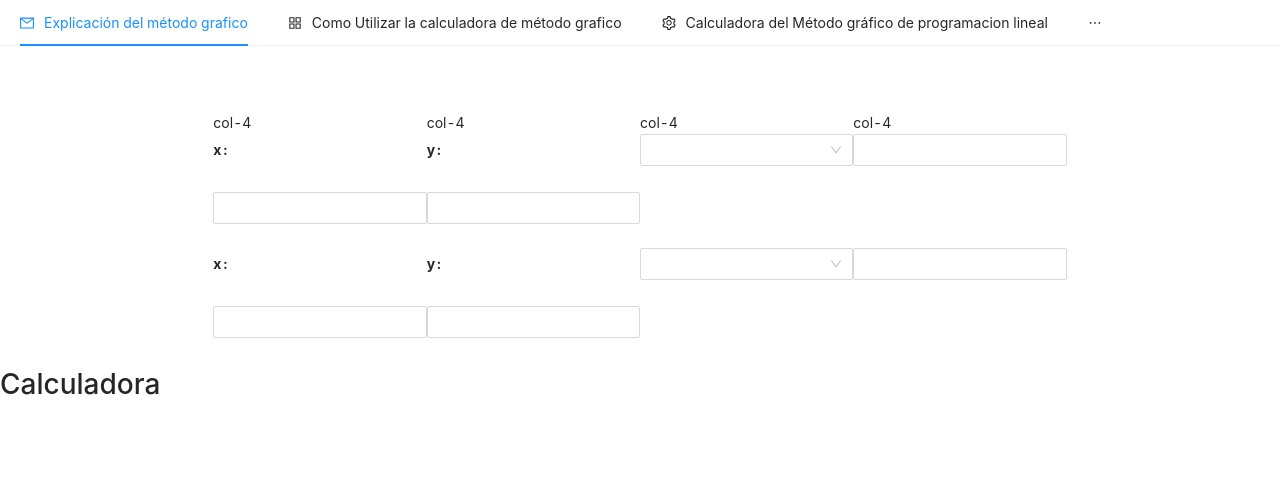
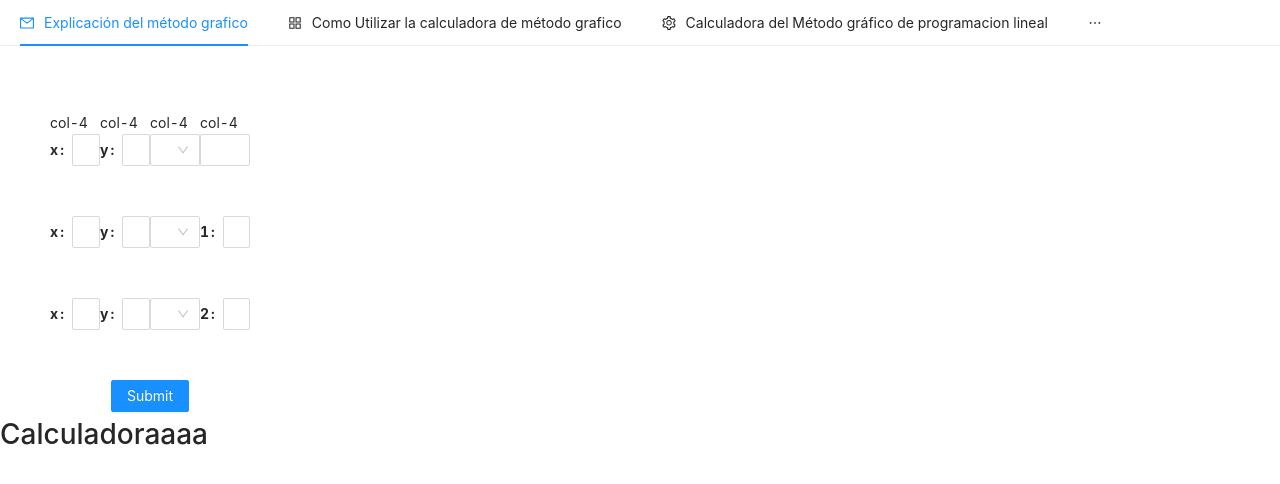
Before and after one commit to JpMurcia/software_educativo, a React (Create React App) app: page /Calculadora in a window 1280 px wide. Shown: the top 484 px of the page. Built offline with nearby package versions, Linux system fonts and the light colour scheme.

Commit message:
actualizacion

```diff
--- a/src/page/Calculadora.js
+++ b/src/page/Calculadora.js
@@ -4,6 +4,8 @@ import React, { useState, useContext } from 'react';
 import { TodoContext } from './TodoContext';
 import { TodoList } from './TodoList';
 import { TodoItem } from './TodoItem';
+import { metodoGraficoR } from './MetodoGrafico';
+
 import { CreateTodoButton } from './CreateTodoButton';
 // import { Modal } from './Modal';
 import { TodoForm } from './TodoForm';
@@ -51,23 +53,69 @@ const InitialSimboloRestricciones = [
     }
 ];
 
+
+
+
+
 const Calculadora = () => {
 
+    const InitialMatriz = [
+        {
+            key: 1,
+            x: 5,
+            y: 6,
+            simbolo: "<=",
+            simbolo_id: 2,
+            restriccion: 1
+        },
+        {
+            key: 2,
+            x: 4,
+            y: 3,
+            simbolo: "<",
+            simbolo_id: 1,
+            restriccion: 2
+        }
+    ];
+
+    let data = [{
+        key: 1,
+        x: 5,
+        y: 6,
+        simbolo: "<=",
+        simbolo_id: 2,
+        restriccion: 1
+    }]
 
     const handleChange = e => {
-        const { name, value } = e.target;
+        const { name, value, title } = e.target;
+
         setFormData({
             ...fromData,
             [name]: value
         });
-        // console.log(fromData);
+        // setMatriz([ ,
+        //     {
+        //     key:name,
+        //     [title]:value
+        // }])
+        // for(let index;data.length;index++){
+        //     if(data[index].key==name){
+        //         // data[index].key=
+        //     }
+        // }
+
+        // console.log(e);
+        console.log(name, value, title);
+        console.log(Matriz);
     }
     const [fromData, setFormData] = useState({});
     const [Simbolo, setSimbolo] = useState(InitialSimboloRestricciones);
+    const [Matriz, setMatriz] = useState(InitialMatriz);
 
 
 
-    const handleChangeSelectTypeWeight = (data) => {
+    const handleChangeSelectRestriccion = (data) => {
         console.log('selected', { data });
         console.log('selected key', data.key);
         console.log('selected value', data.value);
@@ -80,6 +128,29 @@ const Calculadora = () => {
         })
 
 
+    };
+
+    const onFinish = (values) => {
+        console.log('Success:', values);
+
+
+
+
+
+        const n = 3; // Número de restricciones
+        const A = [[6, 2], [6, 5], [6, 5]]; // Matriz de coeficientes de las restricciones
+        const b = [7, 12,17]; // Vector de términos independientes de las restricciones
+        const RestriccionSibolos = ["<=","<=", "<="]; // Vector de términos independientes de las restricciones
+        const funcionObjetivo = (x, y) => 5*x + 4*y; // Función objetivo
+        const maximizar = true; // Indica si se quiere maximizar o minimizar la función objetivo
+
+
+
+        metodoGraficoR(n, funcionObjetivo, A, b, maximizar,RestriccionSibolos);
+
+    };
+    const onFinishFailed = (errorInfo) => {
+        console.log('Failed:', errorInfo);
     };
 
     const {
@@ -95,7 +166,7 @@ const Calculadora = () => {
     return (
 
         < >
-            {/* <React.Fragment> */}
+            <React.Fragment>
 
                 {/* <TodoList>
                     {error && <p>Desespérate, hubo un error...</p>}
@@ -121,10 +192,14 @@ const Calculadora = () => {
                 /> */}
 
                 <div justify="center" >
-                {/* <Form
+                    <Form
                         //  {...layout}
                         justify="center"
-                    > */}
+
+                        onFinish={onFinish}
+                        onFinishFailed={onFinishFailed}
+                        autoComplete="off"
+                    >
                         {/* <Divider orientation="left">sub-element align center</Divider> */}
                         <br />
                         <br />
@@ -153,7 +228,7 @@ const Calculadora = () => {
                                         style={{
                                             width: '100%',
                                         }}
-                                onChange={handleChangeSelectTypeWeight}
+                                        onChange={handleChangeSelectRestriccion}
                                     // onSearch={onSearch}
                                     >
                                         {
@@ -173,57 +248,70 @@ const Calculadora = () => {
                             </Col>
                         </Row>
 
+
+
+
+                        {Matriz.map(item => (
+
+                            <>
                                 <Row justify="center">
                                     <Col span={4}>
-                        <Item label="x" >
-                            <Input name='x' onChange={handleChange} />
+                                        <Item label="x" key={item.key} >
+                                            <Input name={item.key} key={item.key} title={'x'} values={item & item.x} onChange={handleChange} />
                                         </Item>
 
                                     </Col>
-                    <Col span={4}>
-                        <Item label="   y">
-                            <Input name='y' onChange={handleChange} />
+                                    <Col span={4} key={item.key}>
+                                        <Item label="y" key={item.key}>
+                                            <Input name={item.key} key={item.key} title={'y'} values={item & item.y} onChange={handleChange} />
                                         </Item>
                                     </Col>
+
                                     <Col span={4}>
                                         <Item  >
                                             <Select
                                                 showSearch
                                                 labelInValue
                                                 name="o_id"
-
-                                value={fromData && fromData.name_type}
+                                                key={item.key}
+                                                // value={item && item.simbolo}
                                                 style={{
                                                     width: '100%',
                                                 }}
-                                onChange={handleChangeSelectTypeWeight}
+                                                onChange={handleChangeSelectRestriccion}
                                             // onSearch={onSearch}
                                             >
                                                 {
-                                    Simbolo.map(item => (
+                                                    Simbolo.map((item1) => (
                                                         // <Option key={item.origin} value={item.nameSimbolo}> {item.nameSimbolo}</Option>
-                                        <Option key={item.id} value={item.nameSimbolo}> {item.nameSimbolo}</Option>
+                                                        <Option key={item1.id} title={item.key} value={item1.key}> {item1.nameSimbolo}</Option>
                                                     ))
                                                 }
                                             </Select>
                                         </Item>
                                     </Col>
                                     <Col span={4}>
-                        <Item label="">
-                            <Input name='restriccion' onChange={handleChange} />
+                                        <Item label={item.restriccion}>
+                                            <Input name={item.key} key={item.key} title={'restriccion'} values={item & item.restriccion} onChange={handleChange} />
                                         </Item>
 
                                     </Col>
                                 </Row>
+                            </>
+                        ))}
 
 
-                {/* </Form> */}
-                <h1>Calculadora</h1>
+
+                        <Button type="primary" htmlType="submit">
+                            Submit
+                        </Button>
+                    </Form>
+                    <h1>Calculadoraaaa</h1>
                 </div>
 
 
 
-            {/* </React.Fragment> */}
+            </React.Fragment>
         </>
 
 
--- a/src/page/MetodoGrafico.js
+++ b/src/page/MetodoGrafico.js
@@ -1,11 +1,28 @@
-function metodoGrafico(n, funcionObjetivo, A, b, maximizar) {
+
+
+function metodoGraficoR(n, funcionObjetivo, A, b, maximizar, RestriccionList) {
   // Definimos una función para evaluar las restricciones
+  console.log("RestriccionList", RestriccionList)
+
   const evaluarRestricciones = (x, y) => {
     for (let i = 0; i < n; i++) {
-        const restriccion = A[i][0] * x + A[i][1] * y <= b[i];
-        if (!restriccion) {
-          return false;
+
+
+      switch (RestriccionList[i]) {
+        case "<":
+          return A[i][0] * x + A[i][1] * y < b[i];
+        case "<=":
+          return A[i][0] * x + A[i][1] * y <= b[i];
+        case "=":
+          return A[i][0] * x + A[i][1] * y == b[i];
+        case ">=":
+          return A[i][0] * x + A[i][1] * y >= b[i];
+        //  return restriccion;
+        case ">":
+          return A[i][0] * x + A[i][1] * y < b[i];
+
       }
+
     }
     return true;
   };
@@ -13,6 +30,8 @@ function metodoGrafico(n, funcionObjetivo, A, b, maximizar) {
   // Buscamos el punto óptimo dentro de la región factible
   let extremo = maximizar ? -Infinity : Infinity;
   let puntoOptimo = {};
+  let listEnteros = [];
+
   for (let x = 0; x <= 10; x += 0.01) {
     for (let y = 0; y <= 10; y += 0.01) {
       if (evaluarRestricciones(x, y)) {
@@ -20,6 +39,9 @@ function metodoGrafico(n, funcionObjetivo, A, b, maximizar) {
         if (maximizar && valor > extremo || !maximizar && valor < extremo) {
           extremo = valor;
           puntoOptimo = { x, y };
+          if(Number.isInteger(x) && Number.isInteger(y)  ){
+            listEnteros.push({x1:x,x2:y})
+          }
         }
       }
     }
@@ -28,13 +50,11 @@ function metodoGrafico(n, funcionObjetivo, A, b, maximizar) {
   // Imprimimos el punto óptimo y el valor extremo de la función objetivo
   const tipo = maximizar ? "maximización" : "minimización";
   console.log(`El punto óptimo es (${puntoOptimo.x}, ${puntoOptimo.y}) con un valor ${tipo} de ${extremo}`);
+  console.log(`Tabla`);
+  console.log(listEnteros);
 }
 
 
-  const n = 3; // Número de restricciones
-const A = [[-1, 2], [1, 1], [2, 1]]; // Matriz de coeficientes de las restricciones
-const b = [4, 5, 7]; // Vector de términos independientes de las restricciones
-const funcionObjetivo = (x, y) => 5*x + 4*y; // Función objetivo
-const maximizar = true; // Indica si se quiere maximizar o minimizar la función objetivo
 
-metodoGrafico(n, funcionObjetivo, A, b, maximizar);
+
+export {  metodoGraficoR }
```
Lines whose indentation alone changed are shown as unchanged.
